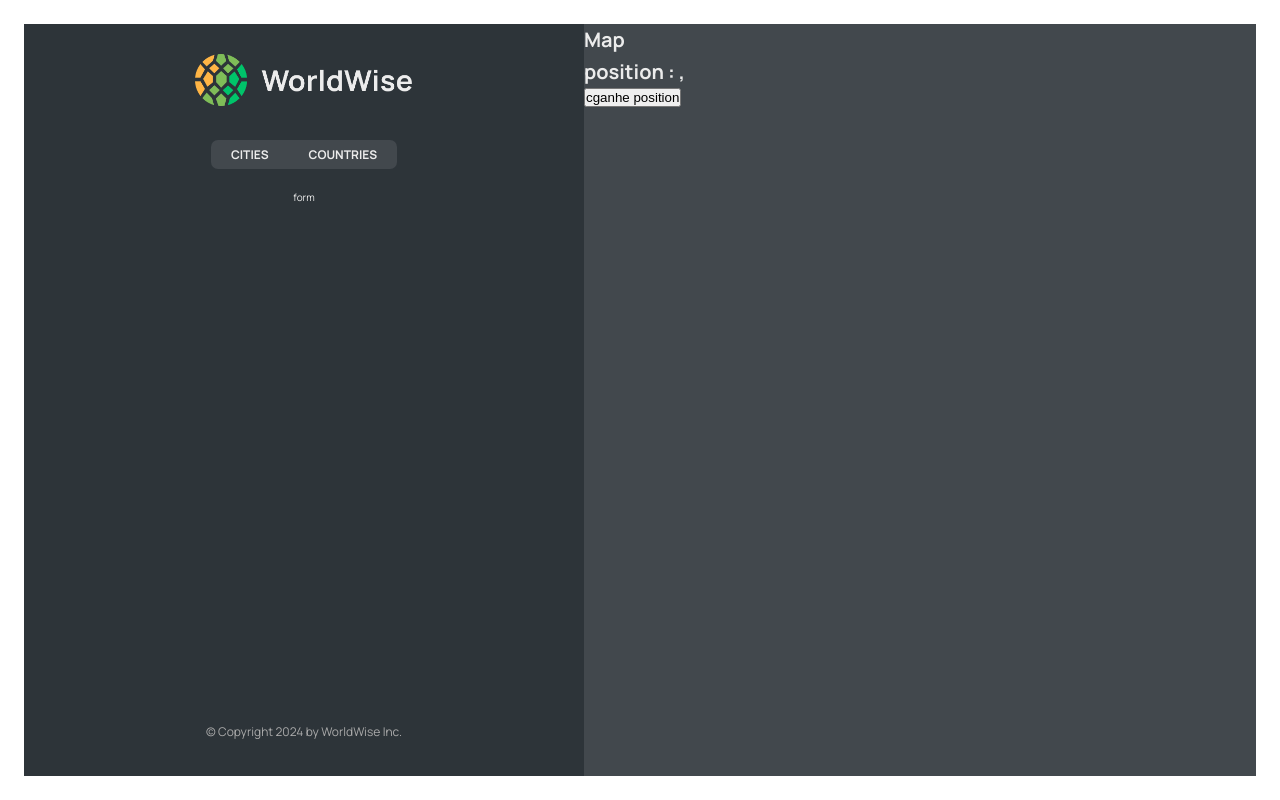
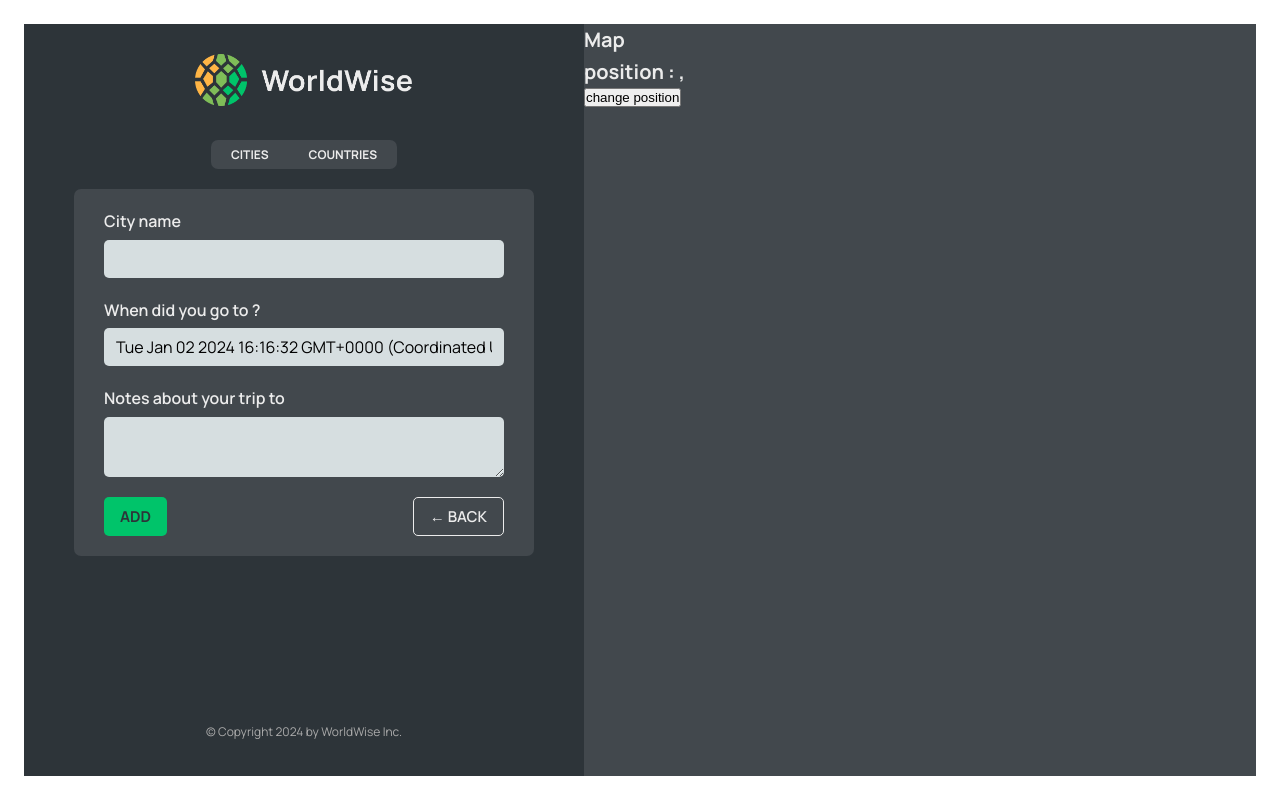
Before and after one commit to akashrathore94/worldwise, a React (Vite) app: page /app/form in a window 1280 px wide. Built offline with nearby package versions, Linux system fonts and the light colour scheme; data requests are answered from the project's data file.

Commit message:
custom button added, form updated

```diff
--- a/src/App.jsx
+++ b/src/App.jsx
@@ -1,6 +1,6 @@
 import { useEffect } from "react";
 import { useState } from "react";
-import { BrowserRouter, Route, Routes } from "react-router-dom";
+import { BrowserRouter, Navigate, Route, Routes } from "react-router-dom";
 import Homepage from "./pages/Homepage";
 import PageNotFound from "./pages/PageNotFound";
 import Pricing from "./pages/Pricing";
@@ -10,6 +10,7 @@
 import CityList from "./components/CityList";
 import CountryList from "./components/CountryList";
 import City from "./components/City";
+import Form from "./components/Form";
 
 const BASE_URL = "http://localhost:8000";
 
@@ -42,10 +43,7 @@
         <Route path="pricing" element={<Pricing />} />
         <Route path="login" element={<Login />} />
         <Route path="app" element={<AppLayout />}>
-          <Route
-            index
-            element={<CityList cities={cities} isLoading={isLoading} />}
-          ></Route>
+          <Route index element={<Navigate replace to="cities" />}></Route>
           <Route
             path="cities"
             element={<CityList cities={cities} isLoading={isLoading} />}
@@ -55,7 +53,7 @@
             path="countries"
             element={<CountryList cities={cities} isLoading={isLoading} />}
           ></Route>
-          <Route path="form" element={<p>form</p>}></Route>
+          <Route path="form" element={<Form />}></Route>
         </Route>
         <Route path="*" element={<PageNotFound />} />
       </Routes>
--- /dev/null
+++ b/src/components/Button.jsx
@@ -0,0 +1,11 @@
+import styles from "./Button.module.css";
+
+function Button({ children, onClick, type }) {
+  return (
+    <button onClick={onClick} className={`${styles.btn} ${styles[type]}`}>
+      {children}
+    </button>
+  );
+}
+
+export default Button;
--- a/src/components/Form.jsx
+++ b/src/components/Form.jsx
@@ -1,6 +1,8 @@
 // "https://api.bigdatacloud.net/data/reverse-geocode-client?latitude=0&longitude=0"
 
 import { useState } from "react";
+import { useNavigate } from "react-router-dom";
+import Button from "./Button";
 
 import styles from "./Form.module.css";
 
@@ -17,6 +19,7 @@
   const [country, setCountry] = useState("");
   const [date, setDate] = useState(new Date());
   const [notes, setNotes] = useState("");
+  const navigate = useNavigate();
 
   return (
     <form className={styles.form}>
@@ -49,8 +52,16 @@
       </div>
 
       <div className={styles.buttons}>
-        <button>Add</button>
-        <button>&larr; Back</button>
+        <Button type="primary">Add</Button>
+        <Button
+          type="back"
+          onClick={(e) => {
+            e.preventDefault();
+            navigate(-1);
+          }}
+        >
+          &larr; Back
+        </Button>
       </div>
     </form>
   );
--- a/src/components/Map.jsx
+++ b/src/components/Map.jsx
@@ -1,12 +1,18 @@
-import { useSearchParams } from "react-router-dom";
+import { useNavigate, useSearchParams } from "react-router-dom";
 import styles from "./Map.module.css";
 
 function Map() {
+  const navigate = useNavigate();
   const [searchParams, setSearchParams] = useSearchParams();
   const lat = searchParams.get("lat");
   const lng = searchParams.get("lng");
   return (
-    <div className={styles.mapContainer}>
+    <div
+      className={styles.mapContainer}
+      onClick={() => {
+        navigate("form");
+      }}
+    >
       <h1>Map</h1>
       <h1>
         position : {lat}, {lng}
@@ -17,7 +23,7 @@
         }}
       >
         {" "}
-        cganhe position
+        change position
       </button>
     </div>
   );
```
